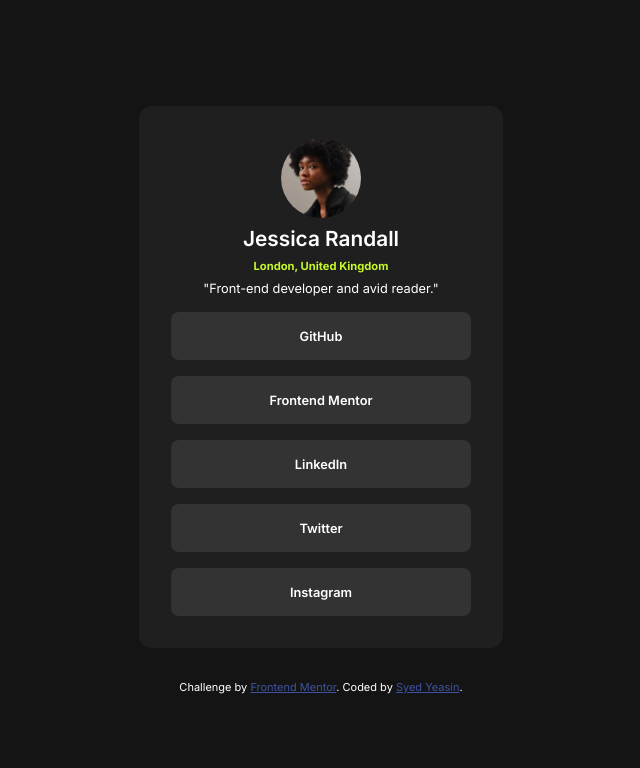
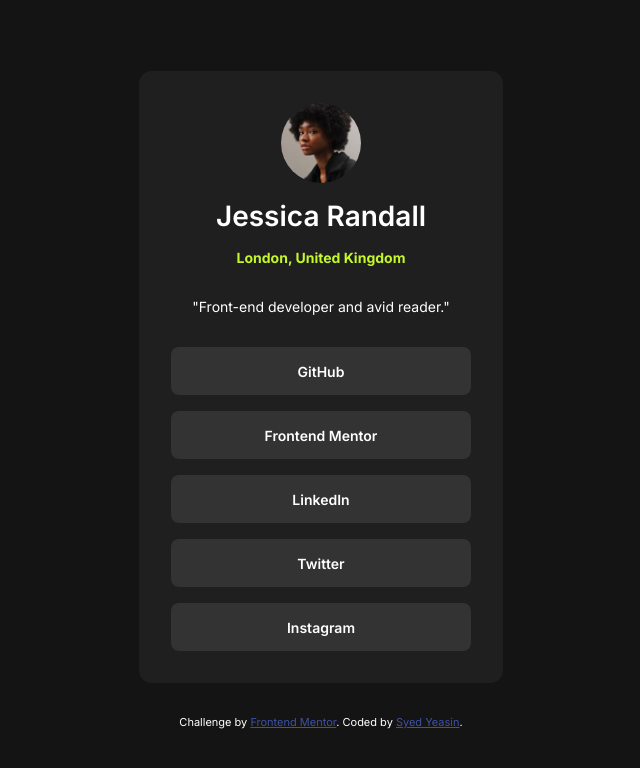
Before and after one commit to SyedYeasin-Coder/Social-links-profile, a plain HTML site: page index.html in a window 1280 px wide. Shown: the whole page, without its empty margins (319-959 px from the left). Drawn offline with Linux system fonts and the light colour scheme.

Commit message:
update css

```diff
--- a/index.html
+++ b/index.html
@@ -19,9 +19,9 @@
   <main class="profile">
     <div class="top-content">
       <img src="./assets/images/avatar-jessica.jpeg" alt="">
-      <h3>Jessica Randall</h3>
+      <h1>Jessica Randall</h1>
       <p class="loc">London, United Kingdom</p>
-      <p>"Front-end developer and avid reader."</p>
+      <p class="front">"Front-end developer and avid reader."</p>
     </div>
     <div class="bottom-container">
       <ul>
--- a/style.css
+++ b/style.css
@@ -14,15 +14,14 @@ body {
     flex-direction     : column;
     color              : hsl(0, 0%, 100%);
     background-color   : hsl(0, 0%, 8%);
-    font-size          : 0.8rem;
+    font-size          : 14px;
     font-family        : "Inter", serif;
     font-optical-sizing: auto;
     font-style         : normal;
     gap                : 2rem;
 }
 
-h3 {
-    font-size  : 1.3rem;
+h1 {
     font-weight: 600;
 }
 
@@ -44,7 +43,6 @@ li {
 .top-content .loc {
     font-weight: 700;
     color      : hsl(75, 94%, 57%);
-    font-size  : 0.7rem;
 }
 
 .top-content img {
@@ -56,7 +54,7 @@ li {
     display       : flex;
     flex-direction: column;
     align-items   : center;
-    gap           : 0.5rem;
+    gap           : 1rem;
     margin-bottom : 1rem;
 }
 
@@ -83,3 +81,6 @@ li {
     background-color: hsl(75, 94%, 57%);
     color: black;
 }
+.front{
+    margin: 1rem 0;
+}
```
